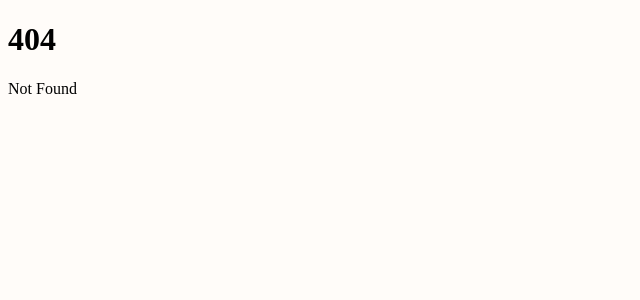
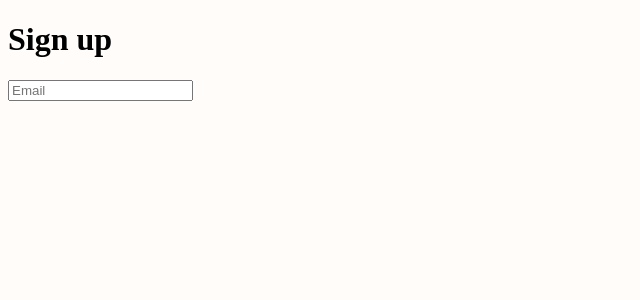
Before and after one commit to Phannelson/MelodyMap, a SvelteKit app: page /Login in a window 1280 px wide. Before the commit this address had no page. Shown: the top 300 px of the page, without its empty margins (0-640 px from the left). Built offline with nearby package versions, Linux system fonts and the light colour scheme.

Commit message:
routing login page

```diff
--- /dev/null
+++ b/src/routes/Login/+page.svelte
@@ -0,0 +1,9 @@
+<div>
+<h1>Sign up</h1>
+<form>
+    <label>
+        <input type="text" placeholder="Email"/>
+    </label>
+</form>
+
+</div>
```
